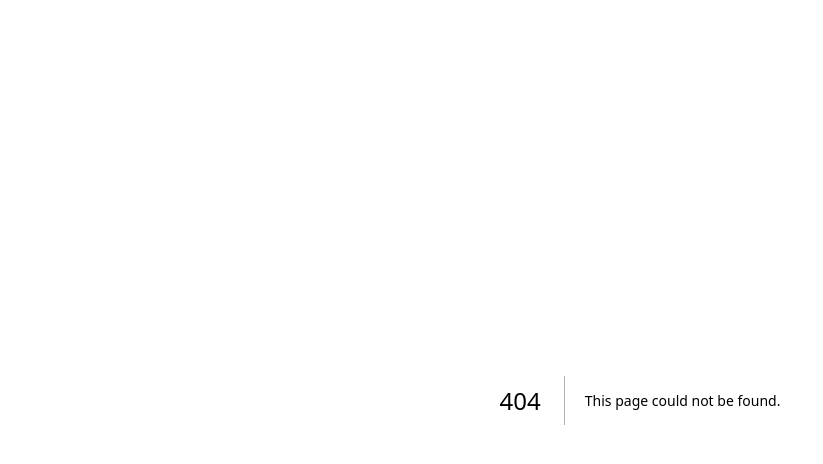
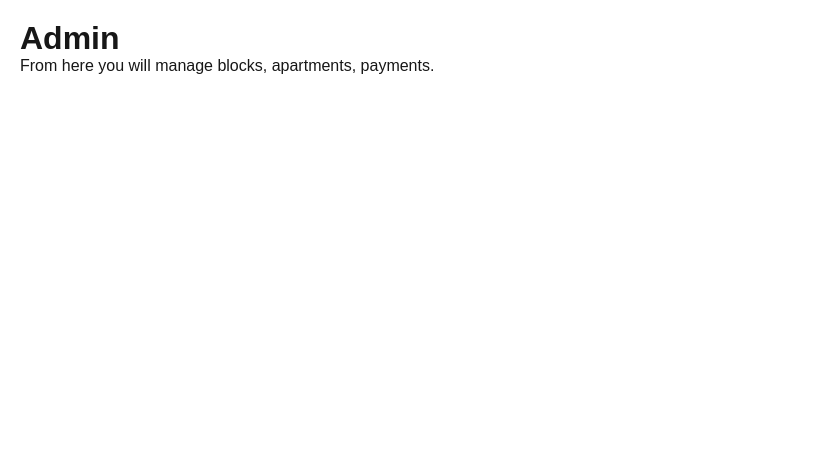
Before and after one commit to AR-EB-projects/property-management, a Next.js app in the folder property-management-site/: page /admin in a window 1280 px wide. Before the commit this address had no page. Shown: the top 464 px of the page, without its empty margins (0-823 px from the left). Built offline with nearby package versions, Linux system fonts and the light colour scheme.

Commit message:
Add admin homepage with basic layout and management overview

```diff
--- /dev/null
+++ b/property-management-site/src/app/admin/page.tsx
@@ -0,0 +1,8 @@
+export default function AdminHome() {
+    return (
+        <div style={{ padding: 20 }}>
+            <h1>Admin</h1>
+            <p>From here you will manage blocks, apartments, payments.</p>
+        </div>
+    );
+}
```
